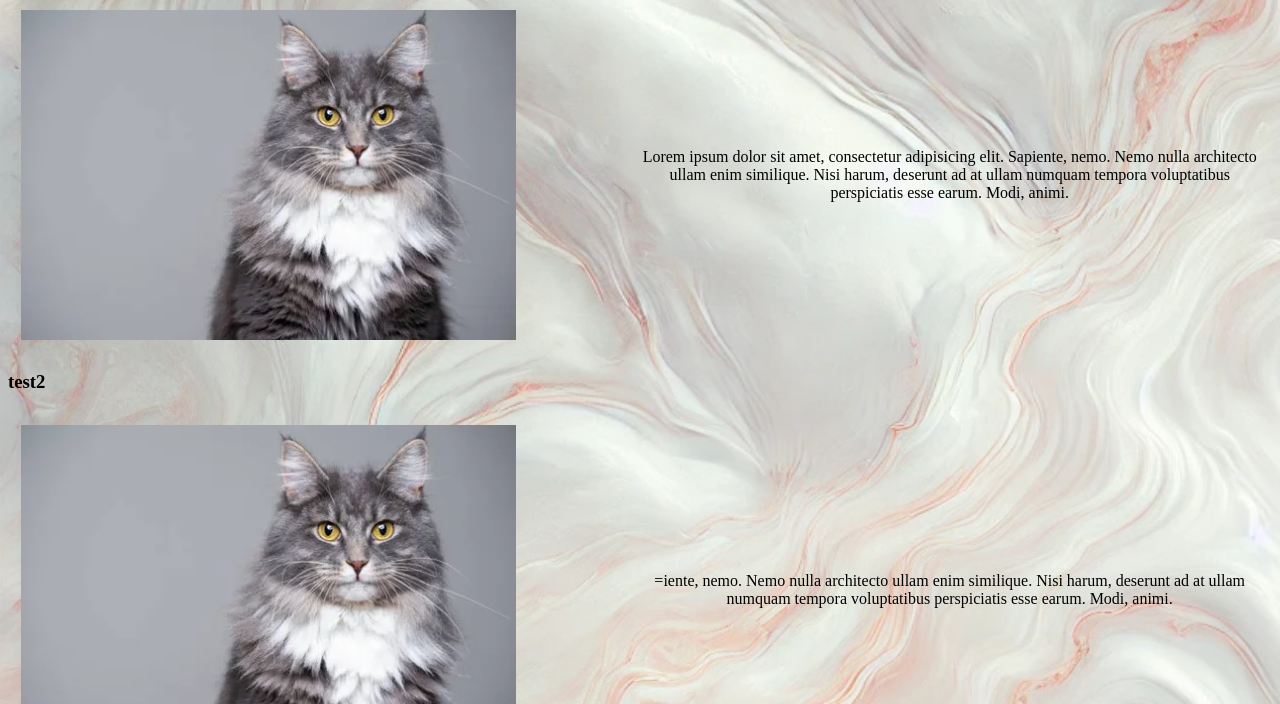
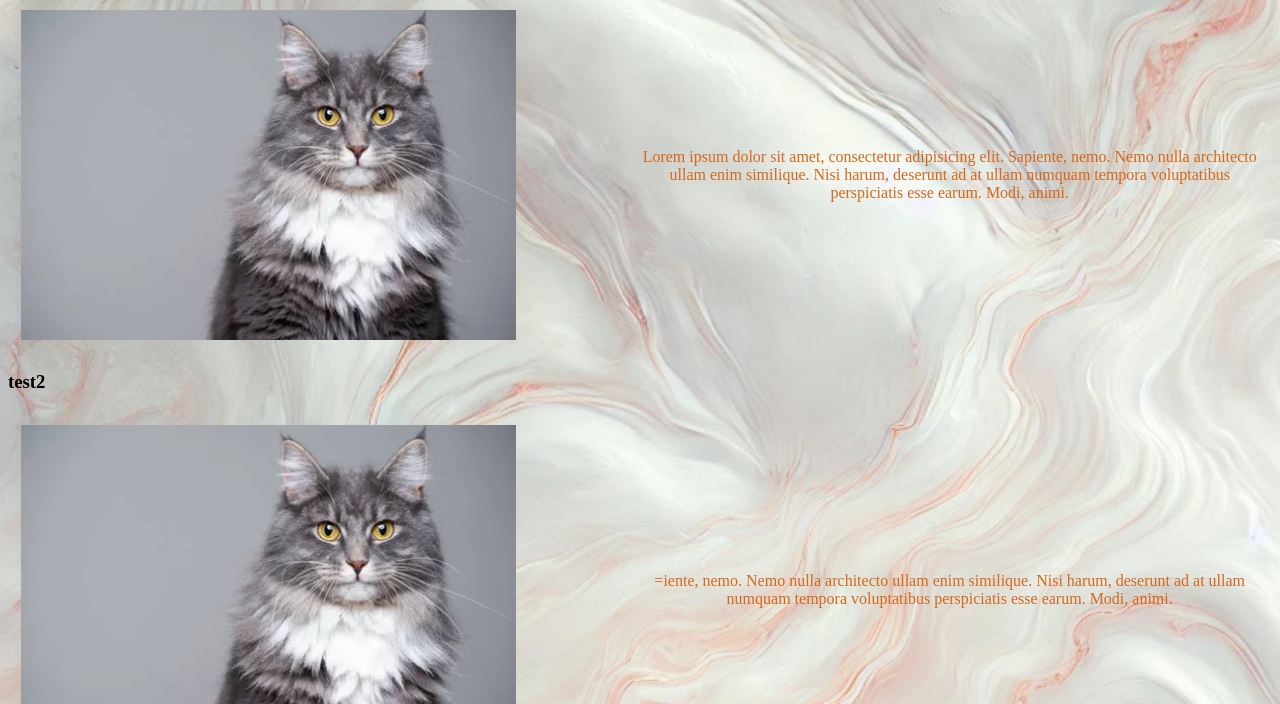
Before and after one commit to LaarMohamed/test, a plain HTML site: page index.html in a window 1280 px wide. Shown: the part 96-800 px from the top of the page. Drawn offline with Linux system fonts and the light colour scheme.

Commit message:
Changement de la culeur du texte des paragraphe

```diff
--- a/style.css
+++ b/style.css
@@ -30,6 +30,7 @@ body{
 }
 
 .zonetxtimg p{
+    color: chocolate;
     margin-left: 10%;
     display: block;
     font-size: 100%;
```
